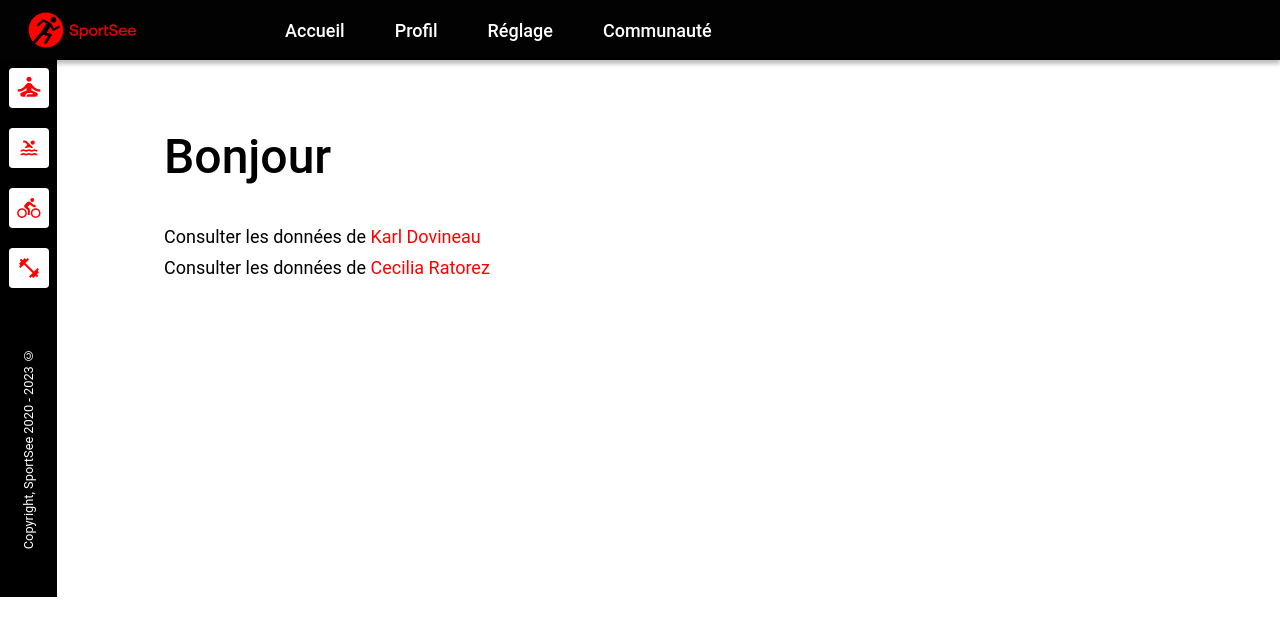
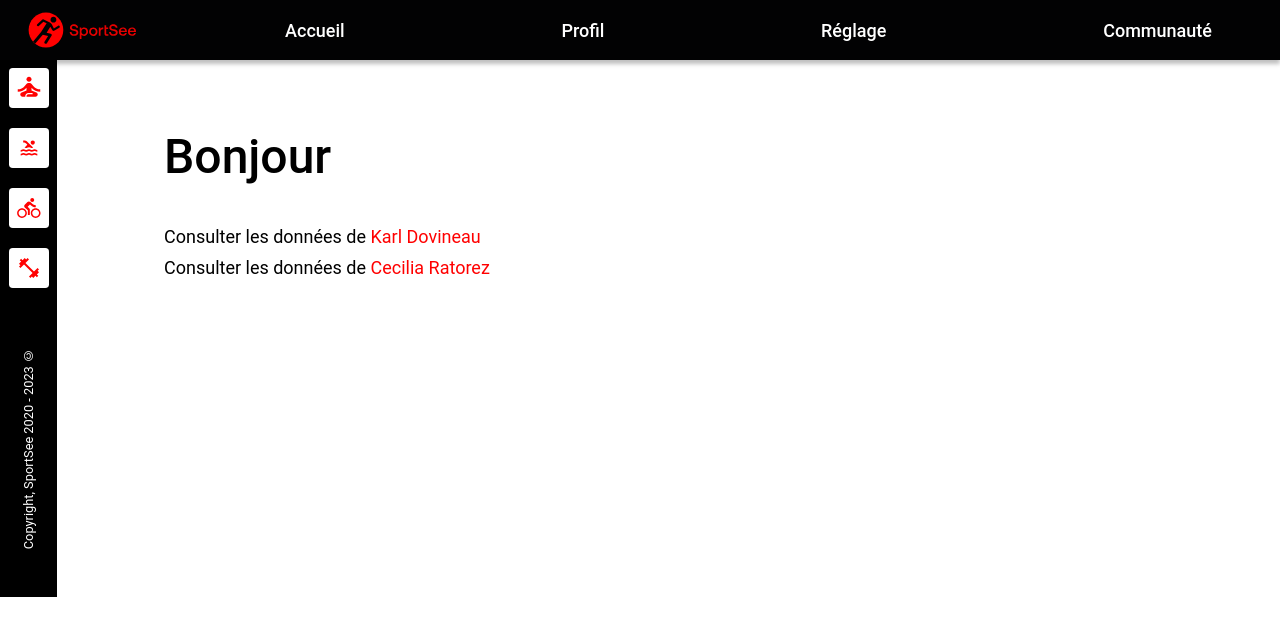
Before and after one commit to 5sensprod/p12_sportsee, a React (Create React App) app: page / in a window 1280 px wide. Shown: the top 636 px of the page. Built offline with nearby package versions, Linux system fonts and the light colour scheme.

Commit message:
Style Header

```diff
--- a/src/components/Header/Header.module.css
+++ b/src/components/Header/Header.module.css
@@ -8,6 +8,7 @@
   justify-content: space-between;
   transition: height 0.3s ease-in-out 0s;
   align-items: center;
+  gap: 149px;
 
 }
 
--- a/src/components/Logo/Logo.module.css
+++ b/src/components/Logo/Logo.module.css
@@ -1,7 +1,6 @@
 .logo img {
   width: 178px;
   height: 61px;
-  margin-right: 149px;
   margin-left: 28px;
   transition: width 0.3s ease-in-out;
 }
--- a/src/components/Nav/Nav.module.css
+++ b/src/components/Nav/Nav.module.css
@@ -1,6 +1,6 @@
 .nav {
   display: flex;
-  /* padding-right: 68px; */
+  padding-right: 68px;
   /* gap: 80px; */
   justify-content: space-between;
   width: 100%;
@@ -10,7 +10,9 @@
   display: flex;
   -moz-box-pack: justify;
   justify-content: space-between;
-  gap: 50px;
+  max-width: 994px;
+  min-width: 500px;
+  width: 100%;
 }
 
 .nav li {
```
